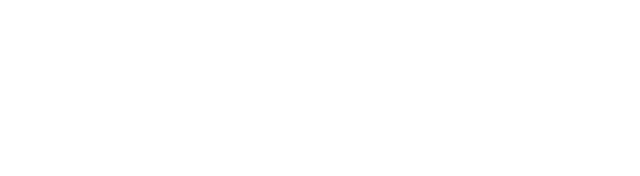
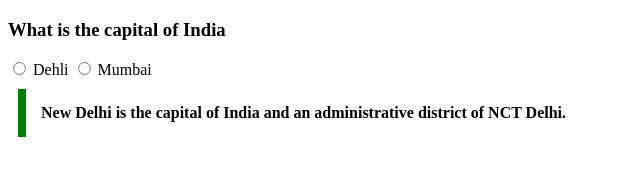
Before and after one commit to acciojob/trivia-govindgb, a website: page main.html in a window 1280 px wide. Shown: the whole page, without its empty margins (0-640 px from the left). Drawn offline with Linux system fonts and the light colour scheme.

Commit message:
second commit

```diff
--- a/main.html
+++ b/main.html
@@ -8,8 +8,19 @@
 
 <body>
 	<!-- the entire body must be written by student -->
-    <script type="text/javascript" src="./script.js">
-</script>
+
+	<h3>What is the capital of India</h3>
+	<form>
+		<input type="radio" value="a" name="c">
+		<label>Dehli</label>
+
+
+		<input type="radio" value="a" name="c">
+		<label>Mumbai</label>
+	</form>
+	<blockquote class="text">New Delhi is the capital of India and an administrative district of NCT Delhi.</blockquote>
+	<script type="text/javascript" src="./script.js">
+	</script>
 
 </body>
 
--- a/styles.css
+++ b/styles.css
@@ -1,2 +1,10 @@
 
 /* Your CSS Code here. */
+.text{
+    max-width: 600px;
+    margin: 10px;
+    padding: 15px;
+    border-left: 8px solid green;
+    background-color: #f8fffe"";
+    font-weight: bold;
+}
```
